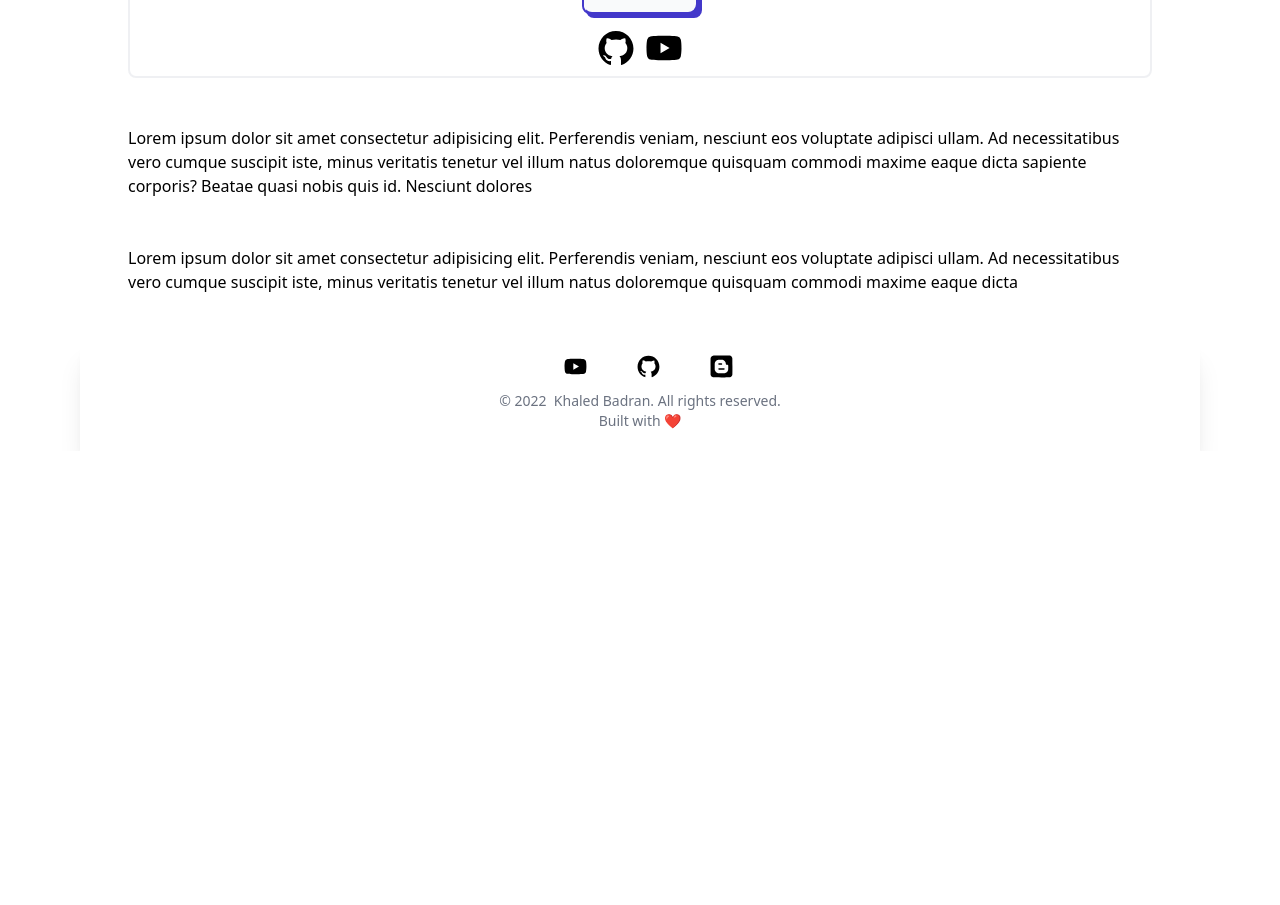
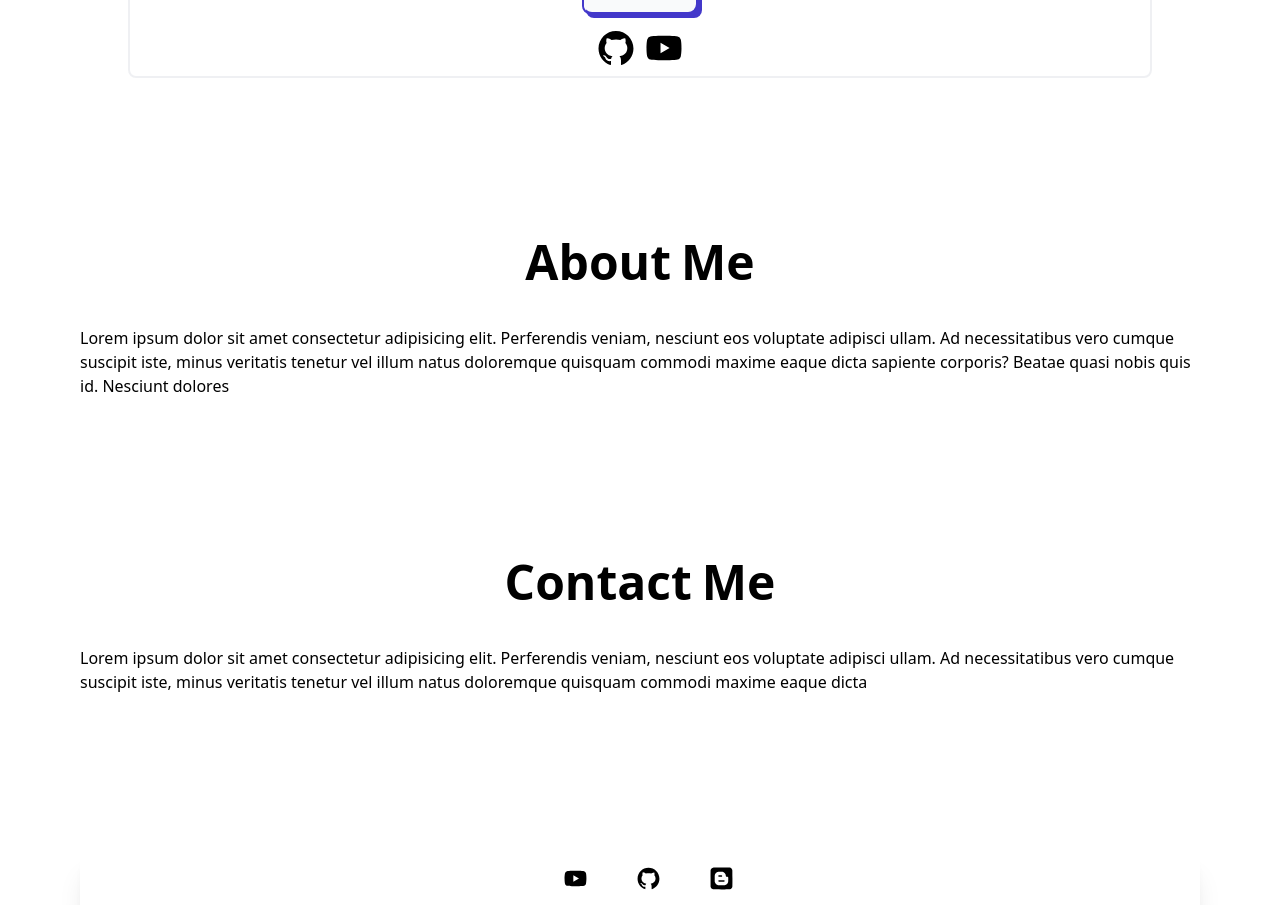
Before and after one commit to KhaledBadranDev/portfolio, a React (Create React App) app: page / in a window 1280 px wide. Shown: the part 2300-3205 px from the top of the page. Before the commit the page ends 2751 px from the top, so only its background shows below. Built offline with nearby package versions, Linux system fonts and the light colour scheme; the HTML template or start-up script is replaced by a standard one.

Commit message:
adding header and margin

```diff
--- a/src/components/About.jsx
+++ b/src/components/About.jsx
@@ -1,14 +1,33 @@
+import AnimatedLetters from './AnimatedLetters'
+import { useEffect, useState } from 'react'
 
 const About = () => {
+    const [letterClass, setLetterClass] = useState('text-animate')
+    const sectionHeader = ["A", "b", "o", "u", "t", " ", "M", "e"]
+
+    useEffect(() => {
+        setTimeout(() => {
+            setLetterClass('text-animate-hover')
+        }, 2000)
+    }, [])
+
     return(
-        <p className="m-12" id="about">
+        <section className="mt-40 mb-40" id="about">
+            <header>
+                <h1 className="mb-10 text-5xl font-bold flex place-content-center">
+                    <AnimatedLetters
+                        letterClass={letterClass}
+                        strArray={sectionHeader}
+                    />
+                </h1>
+            </header>
             Lorem ipsum dolor sit amet consectetur adipisicing elit.
             Perferendis veniam, nesciunt eos voluptate adipisci ullam.
             Ad necessitatibus vero cumque suscipit iste, minus veritatis
             tenetur vel illum natus doloremque quisquam commodi maxime eaque dicta
             sapiente corporis? Beatae quasi nobis quis id. Nesciunt dolores
 
-        </p>
+        </section>
     );
 }
 
--- a/src/components/Contact.jsx
+++ b/src/components/Contact.jsx
@@ -1,7 +1,28 @@
+import AnimatedLetters from './AnimatedLetters'
+import { useEffect, useState } from 'react'
+
 
 const Contact = () => {
+    const [letterClass, setLetterClass] = useState('text-animate')
+    const sectionHeader = ["C", "o", "n", "t", "a", "c", "t", " ", "M", "e"]
+
+    useEffect(() => {
+        setTimeout(() => {
+            setLetterClass('text-animate-hover')
+        }, 2000)
+    }, [])
+
+
     return(
-        <section className="m-12" id="contact">
+        <section className="mt-40 mb-40" id="contact">
+            <header>
+                <h1 className="mb-10 text-5xl font-bold flex place-content-center">
+                    <AnimatedLetters
+                        letterClass={letterClass}
+                        strArray={sectionHeader}
+                    />
+                </h1>
+            </header>
             Lorem ipsum dolor sit amet consectetur adipisicing elit.
             Perferendis veniam, nesciunt eos voluptate adipisci ullam.
             Ad necessitatibus vero cumque suscipit iste, minus veritatis
```
